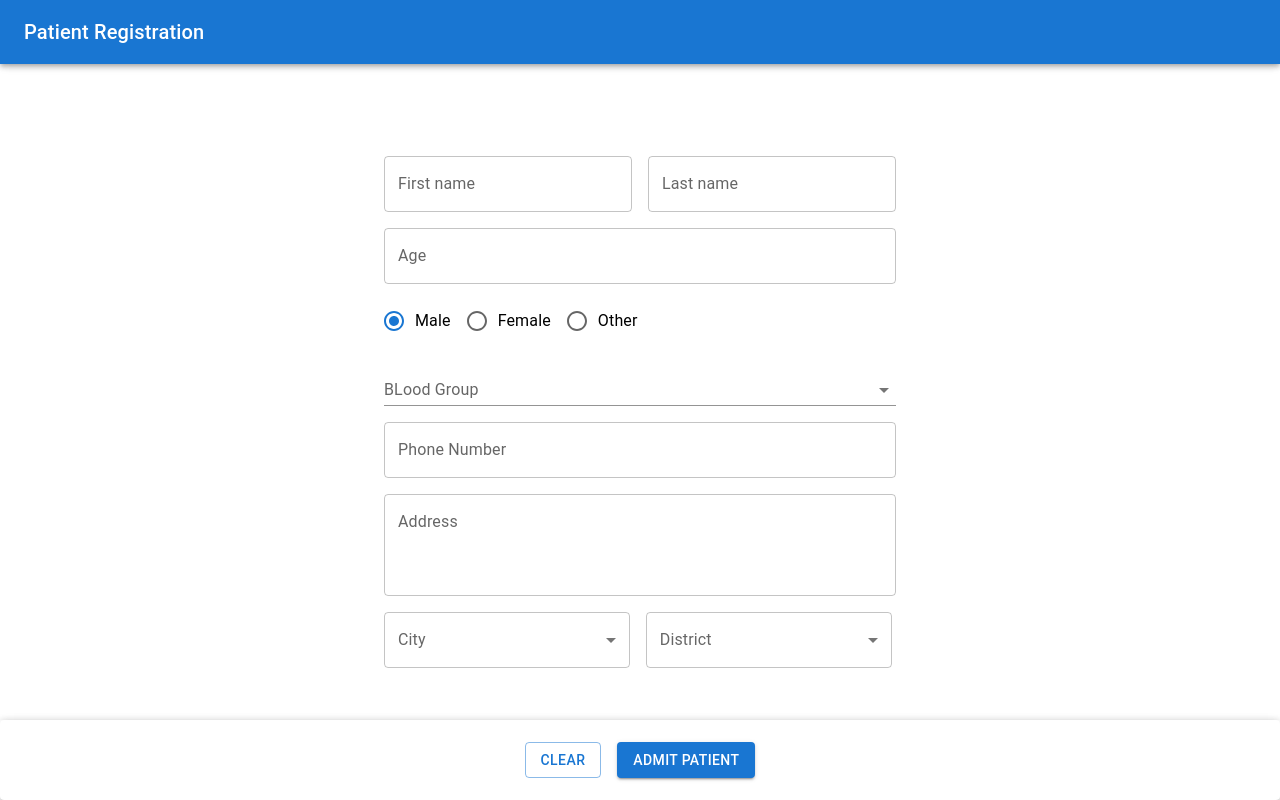
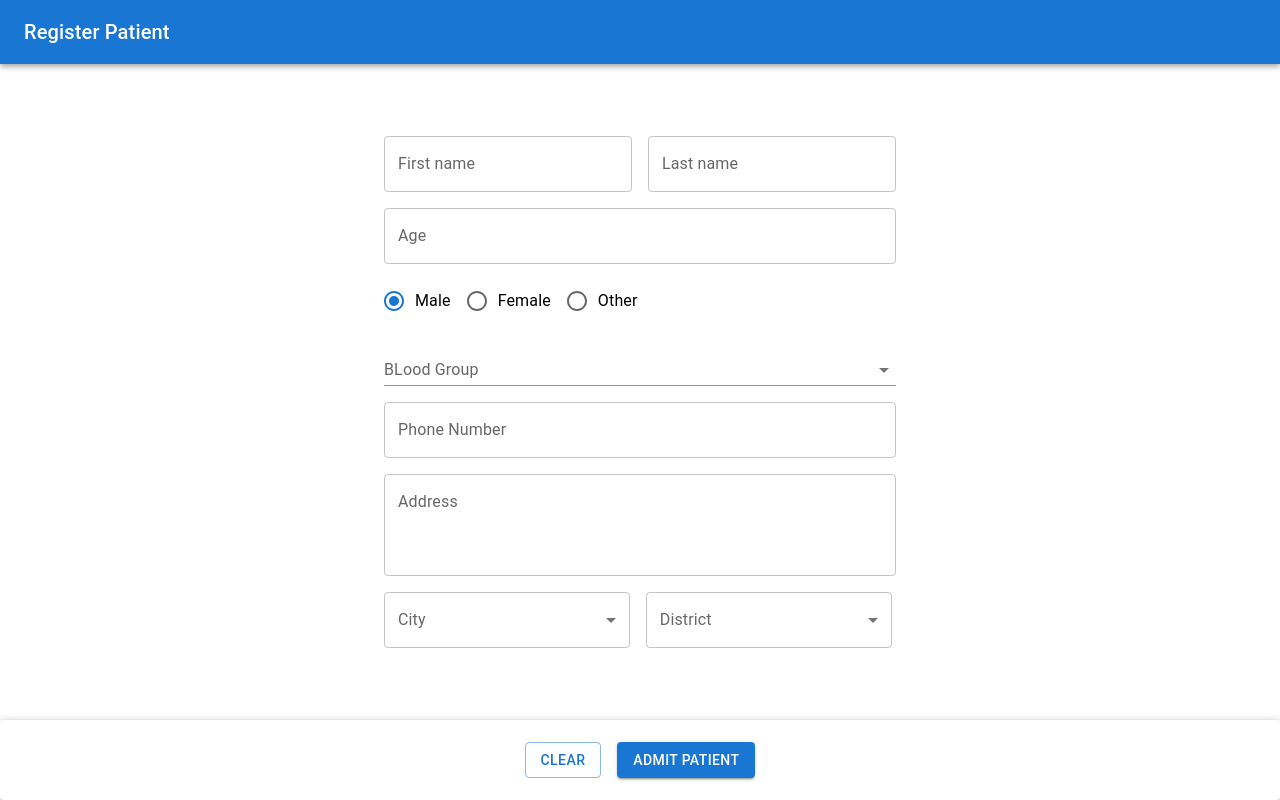
Before and after one commit to networkwithoutborders/Patient-Monitoring-System, a React (Create React App) app in the folder client/: page /registration in a window 1280 px wide. Built offline with nearby package versions, Linux system fonts and the light colour scheme.

Commit message:
Added qrcode generator

```diff
--- a/client/package.json
+++ b/client/package.json
@@ -12,6 +12,7 @@
     "@testing-library/react": "^13.1.1",
     "@testing-library/user-event": "^13.5.0",
     "axios": "^0.26.1",
+    "qrcode": "^1.5.0",
     "react": "^18.0.0",
     "react-dom": "^18.0.0",
     "react-redux": "^8.0.0",
--- a/client/src/App.js
+++ b/client/src/App.js
@@ -2,12 +2,14 @@ import React from "react";
 import { Routes, Route } from "react-router-dom";
 
 import Registration from "./Pages/Registration";
+import Patient from "./Pages/Patient";
 
 function App() {
 	return (
 		<Routes>
 			<Route path="/registration" element={<Registration />} />
-			<Route path="/*" element={<Registration />} />
+			<Route path="/" element={<Registration />} />
+			<Route path="/patient/:id" element={<Patient />} />
 		</Routes>
 	);
 }
--- /dev/null
+++ b/client/src/Pages/Patient.jsx
@@ -0,0 +1,63 @@
+import React from "react";
+import QRCode from "qrcode";
+
+import { Grid } from "@mui/material";
+import Card from "@mui/material/Card";
+import CardContent from "@mui/material/CardContent";
+import CardMedia from "@mui/material/CardMedia";
+import Typography from "@mui/material/Typography";
+
+import Header from "../components/Header/Header";
+
+const Patient = () => {
+	const [qrCode, setQrCode] = React.useState("");
+
+	const generateQrCode = async () => {
+		try {
+			const response = await QRCode.toDataURL("test qrcode");
+			setQrCode(response);
+		} catch (err) {
+			console.log(err);
+		}
+	};
+
+	React.useEffect(() => {
+		generateQrCode();
+	}, []);
+
+	return (
+		<Grid
+			container
+			direction="row"
+			justifyContent="center"
+			alignItems="flex-start"
+			sx={{ width: "100%", height: "100vh", backgroundColor: "#eeeeee" }}
+		>
+			<Grid item xs={12}>
+				<Header title="Patient Register Successful" />
+			</Grid>
+			<Grid item sx={{ mt: 2 }}>
+				<Card sx={{ width: 345 }}>
+					<CardMedia
+						component="img"
+						alt="QR Code"
+						height="300"
+						image={qrCode}
+					/>
+					<CardContent>
+						<Typography gutterBottom variant="h5" component="div">
+							patient ID
+						</Typography>
+						<Typography variant="body2" color="text.secondary">
+							Patient Name
+						</Typography>
+						<Typography variant="body2" color="text.secondary">
+							Patient age
+						</Typography>
+					</CardContent>
+				</Card>
+			</Grid>
+		</Grid>
+	);
+};
+export default Patient;
--- a/client/src/Pages/Registration.jsx
+++ b/client/src/Pages/Registration.jsx
@@ -30,11 +30,17 @@ const Registration = () => {
 			<Grid
 				item
 				xs={12}
-				sx={{ position: "absolute", left: 0, top: 0, right: 0 }}
+				sx={{
+					position: "absolute",
+					left: 0,
+					top: 0,
+					right: 0,
+					zIndex: 1,
+				}}
 			>
-				<Header />
+				<Header title="Register Patient" />
 			</Grid>
-			<Grid item xs={12}>
+			<Grid item xs={12} sx={{ mt: 5, zIndex: 0 }}>
 				<RegisterPatientForm
 					patientDetails={patientDetails}
 					setPatientDetails={setPatientDetails}
--- a/client/src/components/Header/Header.jsx
+++ b/client/src/components/Header/Header.jsx
@@ -5,7 +5,7 @@ import Box from "@mui/material/Box";
 import Toolbar from "@mui/material/Toolbar";
 import Typography from "@mui/material/Typography";
 
-const Header = () => {
+const Header = ({ title }) => {
 	return (
 		<Box sx={{ flexGrow: 1 }}>
 			<AppBar position="static">
@@ -13,11 +13,9 @@ const Header = () => {
 					<Typography
 						variant="h6"
 						component="div"
-						sx={{ flexGrow: 1, }}
-
-
+						sx={{ flexGrow: 1 }}
 					>
-						Patient Registration
+						{title}
 					</Typography>
 				</Toolbar>
 			</AppBar>
--- a/client/src/components/RegisterPatient/RegisterPatient.jsx
+++ b/client/src/components/RegisterPatient/RegisterPatient.jsx
@@ -1,20 +1,35 @@
 import React from "react";
+import { useNavigate } from "react-router-dom";
 
 import { Grid, Button, Paper } from "@mui/material";
+import LinearProgress from "@mui/material/LinearProgress";
 
-import { useDispatch } from "react-redux";
+import { useDispatch, useSelector } from "react-redux";
 import { registerNewPatient } from "../../redux/registerPatient/registerPatient.action";
 
 const RegisterPatient = ({ patientDetails }) => {
+	const navigate = useNavigate();
 	const dispatch = useDispatch();
+	const patient = useSelector((state) => state.registerPatientReducer);
+	const [loading, setLoading] = React.useState(false);
 
 	const handlePatientRegister = () => {
 		// console.log(patientDetails);
+		setLoading(true);
 		dispatch(registerNewPatient(patientDetails));
+
+		if (patient.details.name !== "Error") {
+			navigate("/patient/id");
+		} else {
+			console.log("error");
+		}
+
+		setLoading(false);
 	};
 
 	return (
 		<Paper elevation={3}>
+			{loading ? <LinearProgress /> : null}
 			<Grid
 				container
 				direction="row"
--- a/client/src/components/RegisterPatientForm/RegisterPatientForm.jsx
+++ b/client/src/components/RegisterPatientForm/RegisterPatientForm.jsx
@@ -110,7 +110,7 @@ const RegisterPatientForm = ({ patientDetails, setPatientDetails }) => {
 			direction="row"
 			justifyContent="center"
 			alignItems="center"
-			sx={{ width: "100%", height: "100%", mt: 5 }}
+			sx={{ width: "100%", height: "100%" }}
 		>
 			{/* <Grid item>
 				<Typography variant="subtitle1">Name</Typography>
--- a/client/src/redux/registerPatient/registerPatient.reducer.jsx
+++ b/client/src/redux/registerPatient/registerPatient.reducer.jsx
@@ -1,6 +1,6 @@
 import types from "./registerPatient.types";
 
-const INITIAL_STATE = {};
+const INITIAL_STATE = { details: "" };
 
 const registerPatientReducer = (state = INITIAL_STATE, action) => {
 	switch (action.type) {
```
Also changed, not shown: client/src/Pages/Registerconfrimation.jsx (deleted, +0 -8 lines), 1 other file (tests, documents, lock files or other folders).
